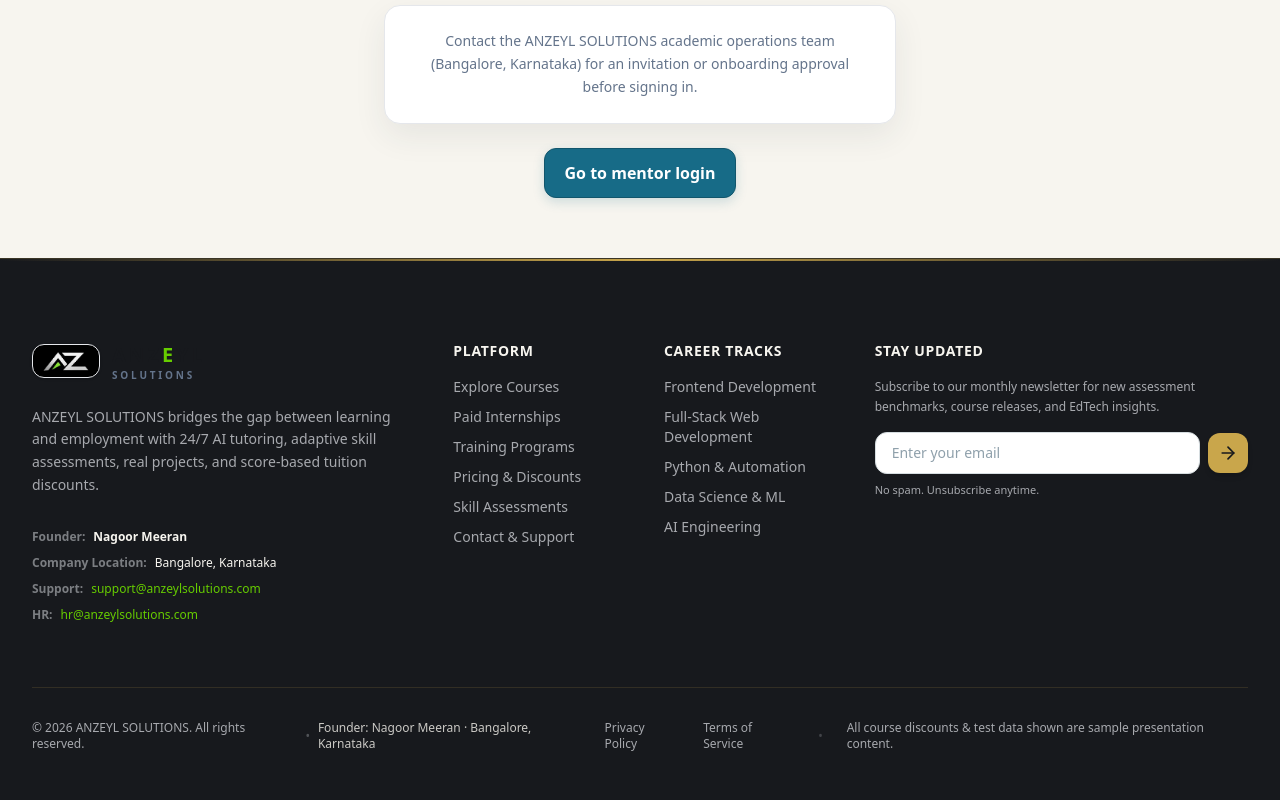
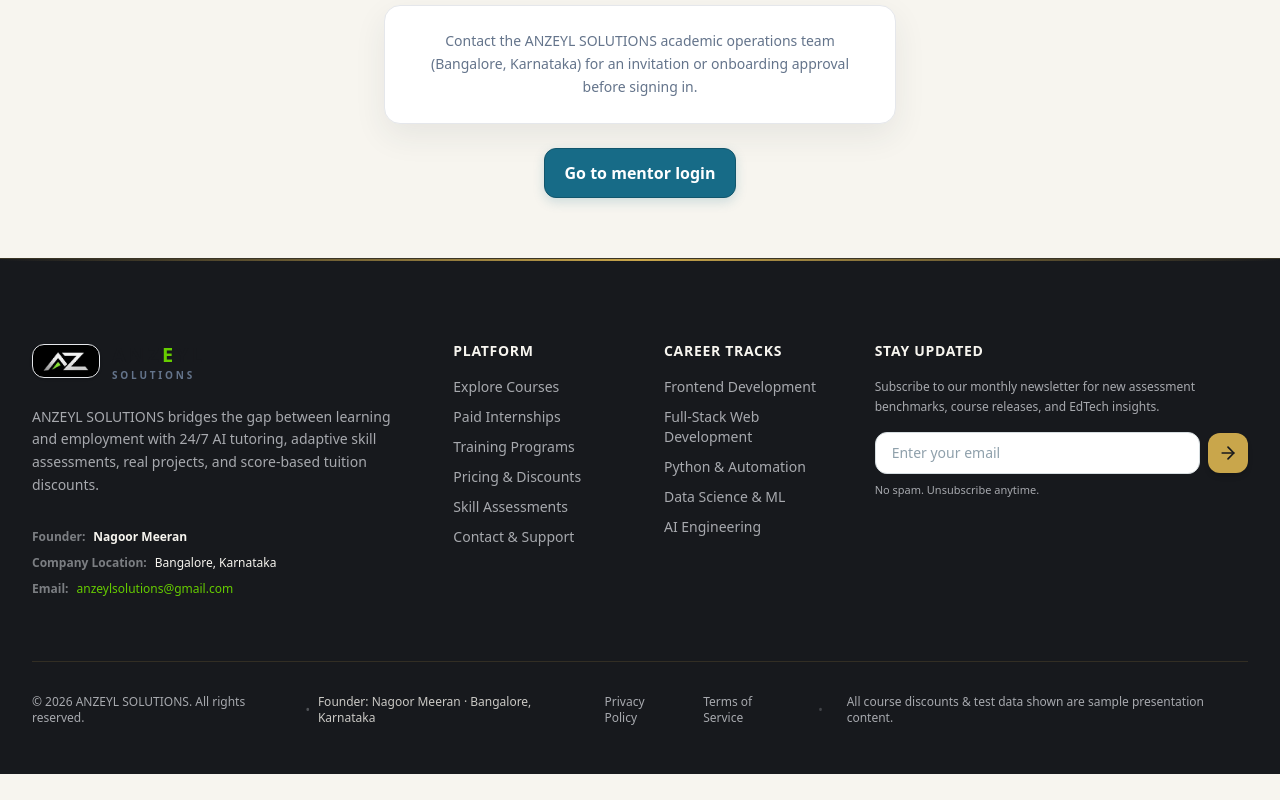
Before and after one commit to kirubha-123/ANZEYL_TECH, a Next.js app: page /mentor/register in a window 1280 px wide. Shown: the part 414-1214 px from the top of the page. After the commit the page ends 1188 px from the top, so only its background shows below. Built offline with nearby package versions, Linux system fonts and the light colour scheme.

Commit message:
Contact: Update main company email to anzeylsolutions@gmail.com in footer and contact page

```diff
--- a/src/app/contact/page.tsx
+++ b/src/app/contact/page.tsx
@@ -243,8 +243,8 @@ export default function ContactPage() {
                   </div>
                   <div>
                     <strong className="text-white block text-sm font-semibold">General Inquiries:</strong>
-                    <a href="mailto:support@anzeylsolutions.com" className="text-cyan-400 hover:underline">
-                      support@anzeylsolutions.com
+                    <a href="mailto:anzeylsolutions@gmail.com" className="text-cyan-400 hover:underline">
+                      anzeylsolutions@gmail.com
                     </a>
                     <span className="text-slate-400 block text-[11px] mt-0.5">Average response time: &lt; 2 hours</span>
                   </div>
--- a/src/components/Footer.tsx
+++ b/src/components/Footer.tsx
@@ -49,15 +49,9 @@ export const Footer: React.FC = () => {
                 <span className="text-[#F7F5EF] font-medium">Bangalore, Karnataka</span>
               </p>
               <p className="flex items-center gap-2">
-                <span className="text-[#A7A9AE]/70 font-semibold">Support:</span>
-                <a href="mailto:support@anzeylsolutions.com" className="text-[#66cc00] hover:underline transition-colors">
-                  support@anzeylsolutions.com
-                </a>
-              </p>
-              <p className="flex items-center gap-2">
-                <span className="text-[#A7A9AE]/70 font-semibold">HR:</span>
-                <a href="mailto:hr@anzeylsolutions.com" className="text-[#66cc00] hover:underline transition-colors">
-                  hr@anzeylsolutions.com
+                <span className="text-[#A7A9AE]/70 font-semibold">Email:</span>
+                <a href="mailto:anzeylsolutions@gmail.com" className="text-[#66cc00] hover:underline transition-colors">
+                  anzeylsolutions@gmail.com
                 </a>
               </p>
             </div>
```
